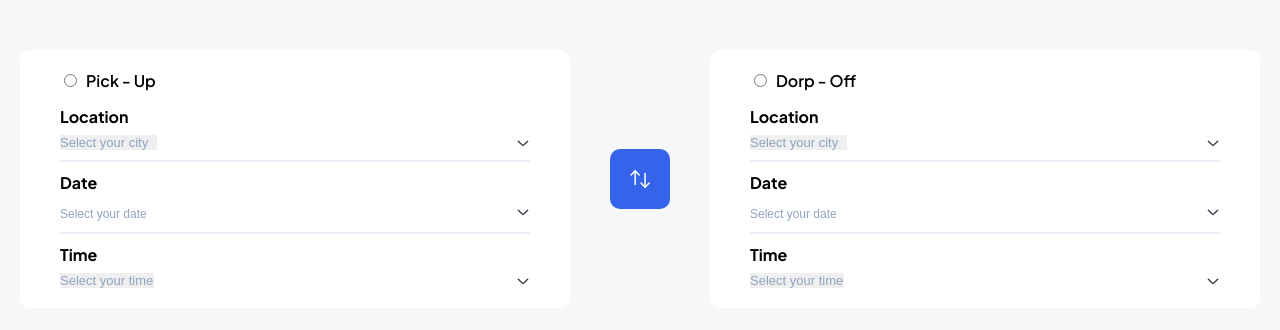
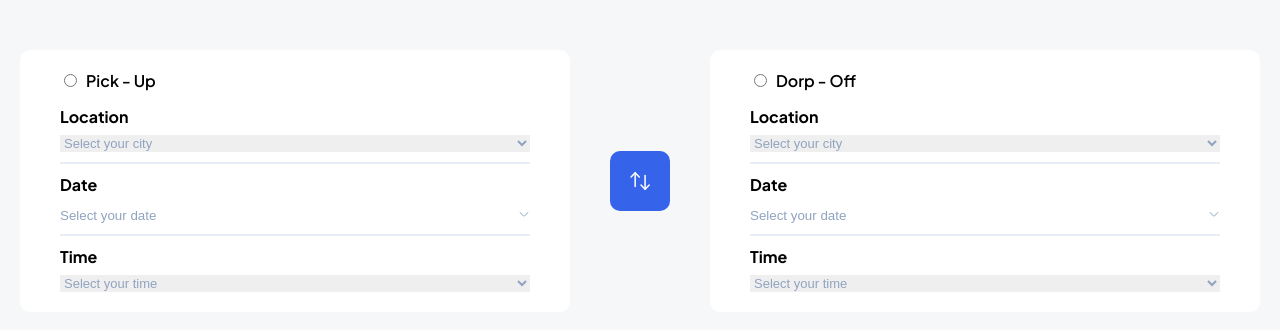
Before and after one commit to ozcsert/Morent, a Next.js app: page / in a window 1280 px wide. Shown: the top 330 px of the page. Built offline with nearby package versions, Linux system fonts and the light colour scheme.

Commit message:
[SE-8] Created custom date picker and chenged input design

```diff
--- /dev/null
+++ b/src/components/RangeSetting/CustomDateArea/index.tsx
@@ -0,0 +1,38 @@
+import { FC } from "react";
+import DropdownArrow from "@/app/images/bottom-arrow.svg";
+import Image from "next/image";
+import "./styles.scss";
+
+type CustomDateAreaProps = {
+  value?: string;
+  onClick?: () => void;
+  className?: string;
+};
+
+const CustomDateArea: FC<CustomDateAreaProps> = ({
+  value,
+  onClick,
+  className,
+}) => {
+  return (
+    <>
+      <div className={className} onClick={onClick}>
+        <input
+          value={value}
+          onChange={() => {}}
+          placeholder="Select your date"
+          className="rs-datepicker-custom-input"
+        />
+        <Image
+          src={DropdownArrow}
+          alt=""
+          width={12}
+          height={12}
+          style={{ color: "#90A3BF" }}
+        />
+      </div>
+    </>
+  );
+};
+
+export default CustomDateArea;
--- /dev/null
+++ b/src/components/RangeSetting/CustomDateArea/styles.scss
@@ -0,0 +1,10 @@
+.rs-datepicker-custom-input {
+  border: none;
+  outline: none;
+  width: 100%;
+  cursor: pointer;
+
+  &::placeholder {
+    color: #90A3BF;
+  }
+}
--- a/src/components/RangeSetting/RaceArea/index.tsx
+++ b/src/components/RangeSetting/RaceArea/index.tsx
@@ -1,10 +1,9 @@
 "use client";
 import { FC, useRef, useState } from "react";
-import Image from "next/image";
-import DropdownArrow from "@/app/images/bottom-arrow.svg";
 import DatePicker from "react-datepicker";
 import "./style.scss";
 import "react-datepicker/dist/react-datepicker.css";
+import CustomDateArea from "../CustomDateArea";
 
 type RaceAreaProps = {
   title: string;
@@ -182,7 +181,6 @@ const RaceArea: FC<RaceAreaProps> = ({ title, dateType }) => {
                 </>
               ))}
             </select>
-            <Image src={DropdownArrow} alt="" width={14} height={14} />
           </div>
         </div>
         <div className="rs-option-line"></div>
@@ -199,11 +197,9 @@ const RaceArea: FC<RaceAreaProps> = ({ title, dateType }) => {
                   ? setSelectedStartDate(date)
                   : setSelectedFinishDate(date)
               }
-              className="rs-option-select-date"
-              placeholderText="Select your date"
+              customInput={<CustomDateArea className="rs-option-select-date" />}
               dateFormat="dd.MM.yyyy"
             />
-            <Image src={DropdownArrow} alt="" width={14} height={14} />
           </div>
         </div>
         <div className="rs-option-line"></div>
@@ -226,7 +222,6 @@ const RaceArea: FC<RaceAreaProps> = ({ title, dateType }) => {
                 </>
               ))}
             </select>
-            <Image src={DropdownArrow} alt="" width={14} height={14} />
           </div>
         </div>
       </div>
--- a/src/components/RangeSetting/RaceArea/style.scss
+++ b/src/components/RangeSetting/RaceArea/style.scss
@@ -53,10 +53,10 @@
       display: flex;
       justify-content: space-between;
       align-items: center;
-      gap: 5px;
 
       .rs-option-select {
-        appearance: none;
+        width: 100%;
+        // appearance: none;
         border: none;
         outline: none;
         font-size: 13px;
@@ -75,10 +75,12 @@
       }
 
       .rs-option-select-date {
+        width: 100%;
         outline: none;
         border: none;
         font-size: 12px;
         font-weight: 500;
+        display: flex;
 
         &::placeholder {
           color: #90A3BF;
@@ -104,3 +106,11 @@
     }
   }
 }
+
+.react-datepicker-wrapper {
+  width: 100%;
+}
+
+.rs-option-select-date {
+  cursor: pointer;
+}
```
Also changed, not shown: src/app/images/bottom-arrow.svg.
